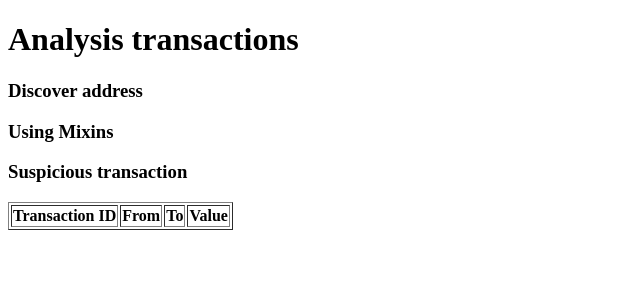
After one commit to Aibek-Kozhonberdiev/Tron-USDT-Anomaly-Detector, a Flask app: template webapp/templates/transactions/analysis.html in a window 1280 px wide. The commit adds this page. Shown: the top 300 px of the page, without its empty margins (0-640 px from the left). Run offline with Flask 3, Linux system fonts and the light colour scheme; the template is opened without the code that fills it, so the values that code supplies are empty.

Commit message:
add analysis, coefficient

```diff
--- a/config.py
+++ b/config.py
@@ -12,4 +12,4 @@ class Config:
     STATIC_FOLDER = 'static'
     TEMPLATE_FOLDER = 'templates'
     HOST = os.environ.get('FLASK_HOST', '0.0.0.0')
-    API_KEY = os.environ.get('API_KEY')
+    MIXER = os.environ.get('MIXER')
--- /dev/null
+++ b/webapp/templates/transactions/analysis.html
@@ -0,0 +1,34 @@
+{% extends 'base.html' %}
+
+{% block title %} Analysis transactions {% endblock %}
+
+{% block content %}
+
+<h1>Analysis transactions</h1>
+    <h3>Discover address</h3>
+    <p>{{ analysis.detect_address }}</p>
+    <h3>Using Mixins</h3>
+    <p>{{ analysis.detect_mixers }}</p>
+    <h3>Suspicious transaction</h3>
+        <table border="1">
+        <thead>
+            <tr>
+                <th>Transaction ID</th>
+                <th>From</th>
+                <th>To</th>
+                <th>Value</th>
+            </tr>
+        </thead>
+        <tbody>
+            {% for transaction in analysis.suspicious_transactions %}
+                <tr>
+                    <td>{{ transaction.transaction_id }}</td>
+                    <td>{{ transaction.from }}</td>
+                    <td>{{ transaction.to }}</td>
+                    <td>{{ transaction.value }}</td>
+                </tr>
+            {% endfor %}
+        </tbody>
+    </table>
+
+{% endblock %}
--- a/webapp/templates/transactions/index.html
+++ b/webapp/templates/transactions/index.html
@@ -6,6 +6,7 @@
 
 <h1>Home page</h1>
 <a href="/transactions">Transactions data</a><br>
-<a href=""></a>
+<a href="/coefficient">Hazard assessment</a><br>
+<a href="/analysis">Transaction chain analysis</a><br>
 
 {% endblock %}
--- a/webapp/views.py
+++ b/webapp/views.py
@@ -1,7 +1,8 @@
 from flask import render_template
+from flask import request
 
 from main import app
-from .transactions import get_objects
+from .transactions import Transactions
 
 
 @app.route("/", methods=['GET'])
@@ -10,5 +11,16 @@ def index():
 
 @app.route("/transactions/", methods=['GET'])
 def transactions():
-    transactions = get_objects()
-    return render_template('transactions/transactions.html', transactions=transactions)
+    page = request.args.get('limit', default=20)
+    transactions = Transactions()
+    return render_template('transactions/transactions.html', transactions=transactions.get_objects(limit=page))
+
+@app.route("/coefficient/", methods=['GET'])
+def coefficient():
+    coefficient = Transactions()
+    return render_template('transactions/coefficient.html', coefficient=coefficient.assess_risk())
+
+@app.route('/analysis/', methods=['GET'])
+def analysis():
+    analysis = Transactions()
+    return render_template('transactions/analysis.html', analysis=analysis.start_checking())
```
Also changed, not shown: requirements.txt (+7 -0 lines), webapp/templates/transactions/coefficient.html (added, +13 -0 lines), webapp/templates/transactions/transactions.html (+9 -1 lines), webapp/transactions.py (+83 -6 lines), README.md (added), 1 other file.
